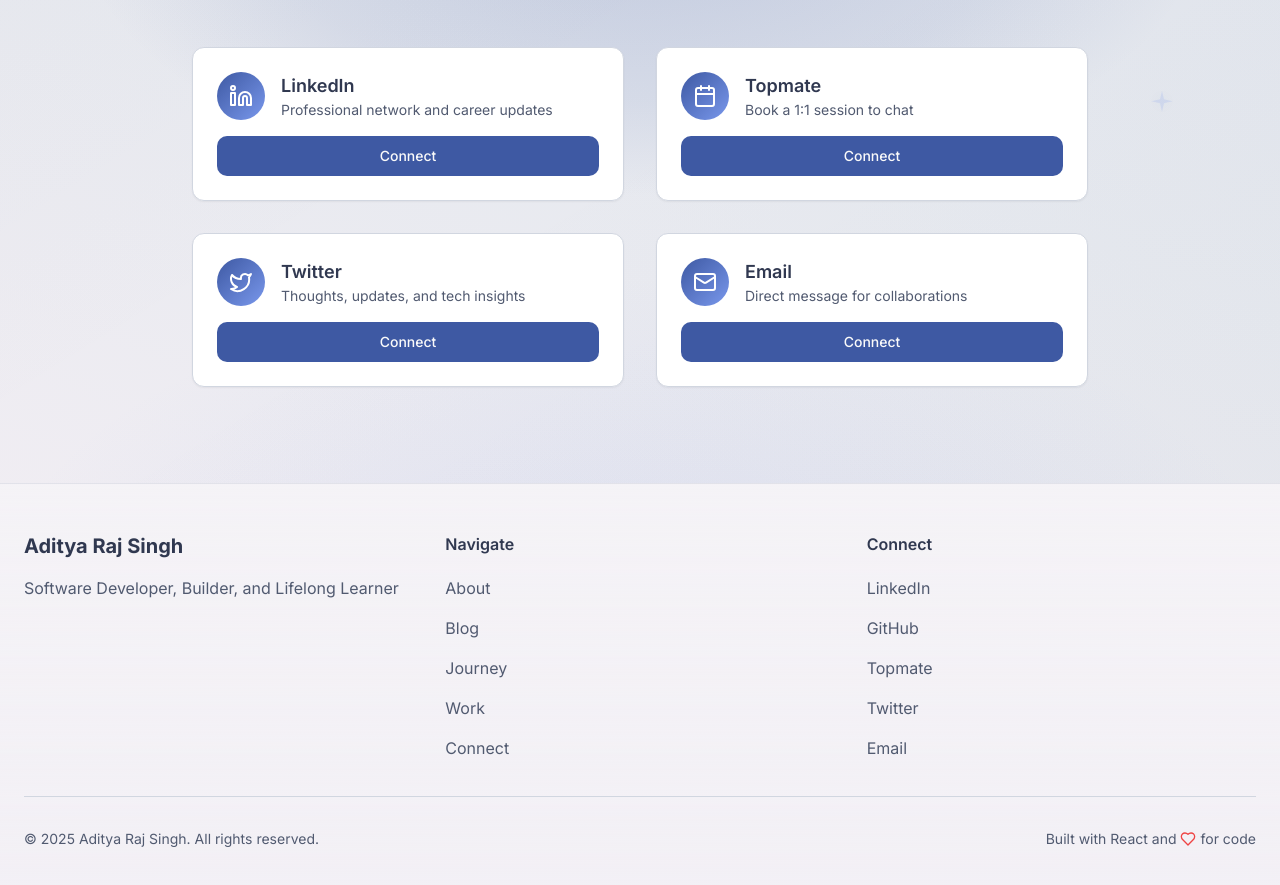
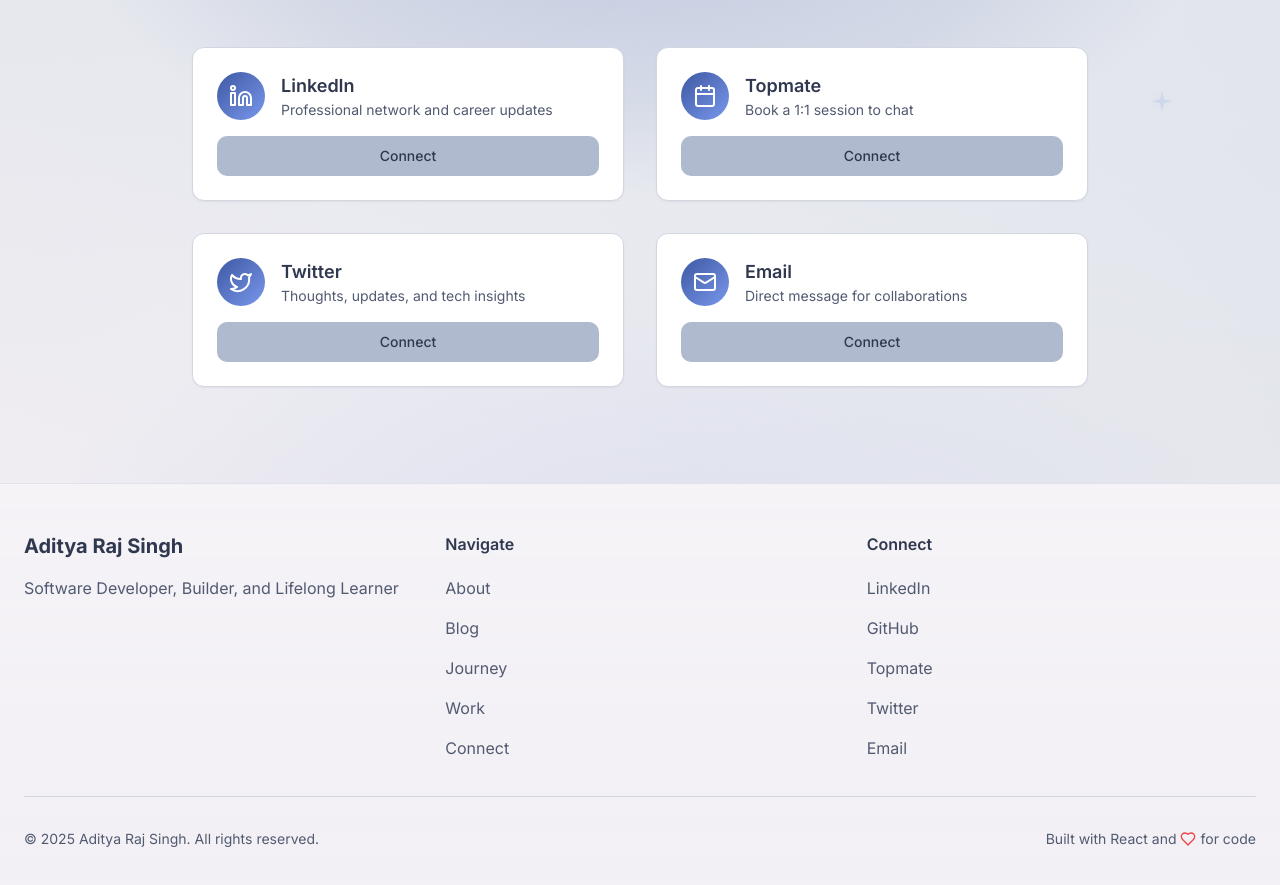
Before and after one commit to AdityaRajSingh/aditya-connects, a React (Vite) app: page / in a window 1280 px wide. Shown: the part 3760-4645 px from the top of the page. Built offline with nearby package versions, Linux system fonts and the light colour scheme.

Commit message:
Refactor Connect section buttons
Update Connect section buttons to have a light default background color and a dark hover state, ensuring theme consistency across light and dark modes.

```diff
--- a/src/components/ConnectSection.tsx
+++ b/src/components/ConnectSection.tsx
@@ -80,8 +80,8 @@ const ConnectSection = () => {
                   </div>
                 </div>
                 <Button
-                  variant="default"
-                  className="w-full mt-4"
+                  variant="secondary"
+                  className="w-full mt-4 hover:bg-primary hover:text-primary-foreground"
                   aria-label={`Connect via ${link.label}`}
                   onClick={() => window.open(link.href, '_blank')}
                 >
```
